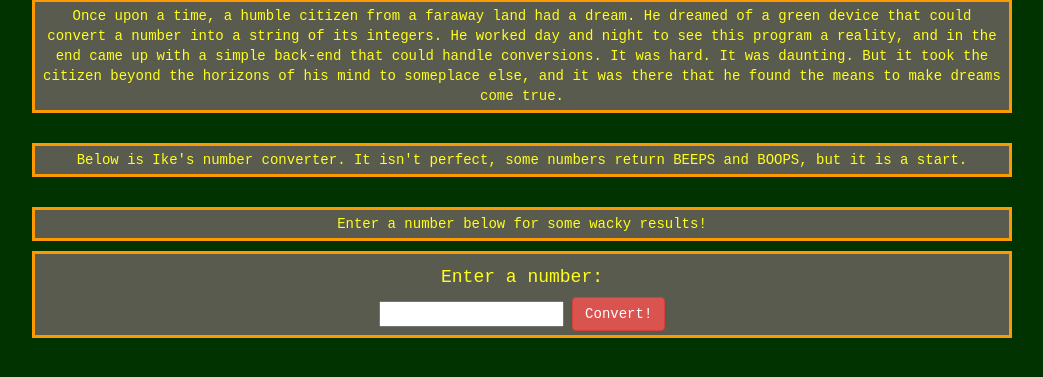
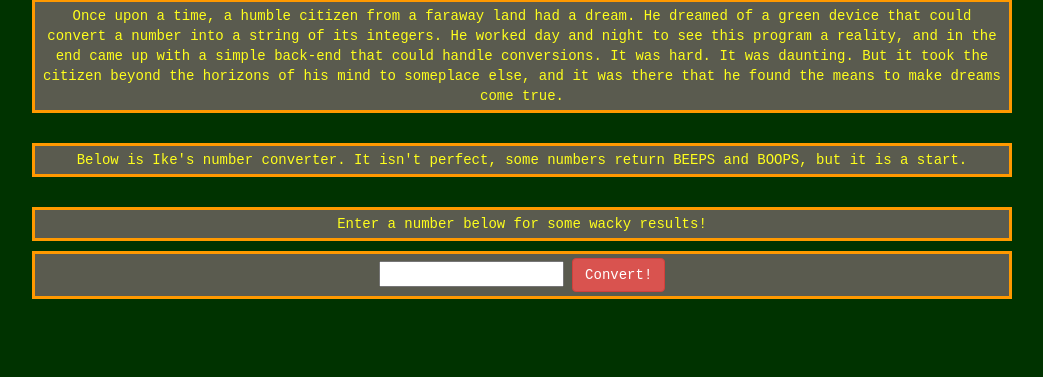
Before and after one commit to ikemanep1/Portfolio_Project-3_Beep-Boop, a plain HTML site: page index.html in a window 1280 px wide. Shown: the part 85-462 px from the top of the page, without its empty margins (118-1161 px from the left). Drawn offline with Linux system fonts and the light colour scheme.

Commit message:
remove h4 and changed font color to make the user input readable

```diff
--- a/css/styles.css
+++ b/css/styles.css
@@ -25,7 +25,7 @@ p{
   text-align: center;
   border: 3px solid #ff9900;
   padding: 4px;
-  color: #ffff1c;
+  color: #e60000;
   background-color: #5a5b4f;
   margin-left: 150px;
   margin-right: 150px;
--- a/index.html
+++ b/index.html
@@ -16,7 +16,6 @@
     <br>
     <p>Enter a number below for some wacky results!</p>
     <form id="userInterface">
-      <h4>Enter a number:</h4>
       <input id="numberInput" type="text">
       <button type="submit" class="btn btn-danger">Convert!</button>
     </form>
```
